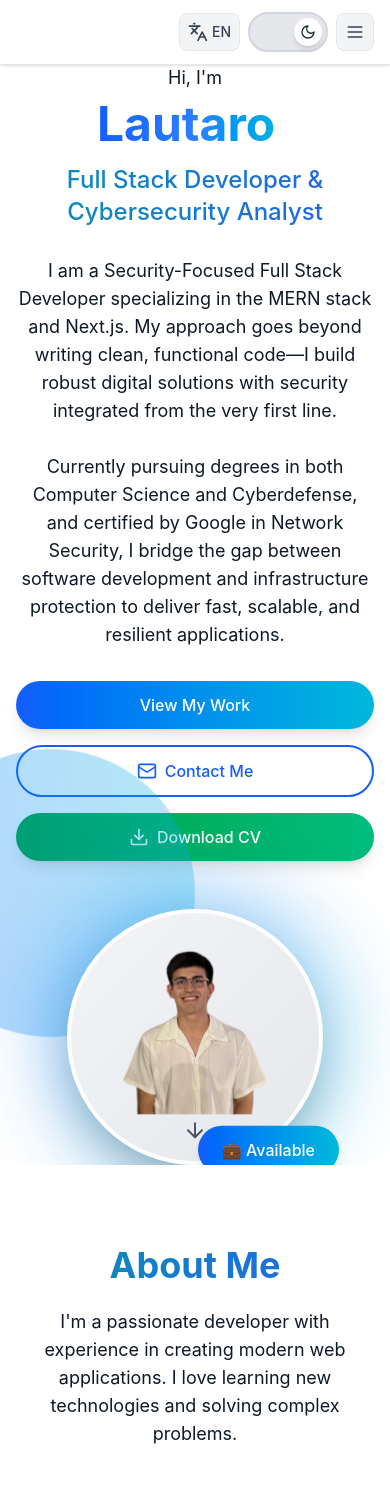
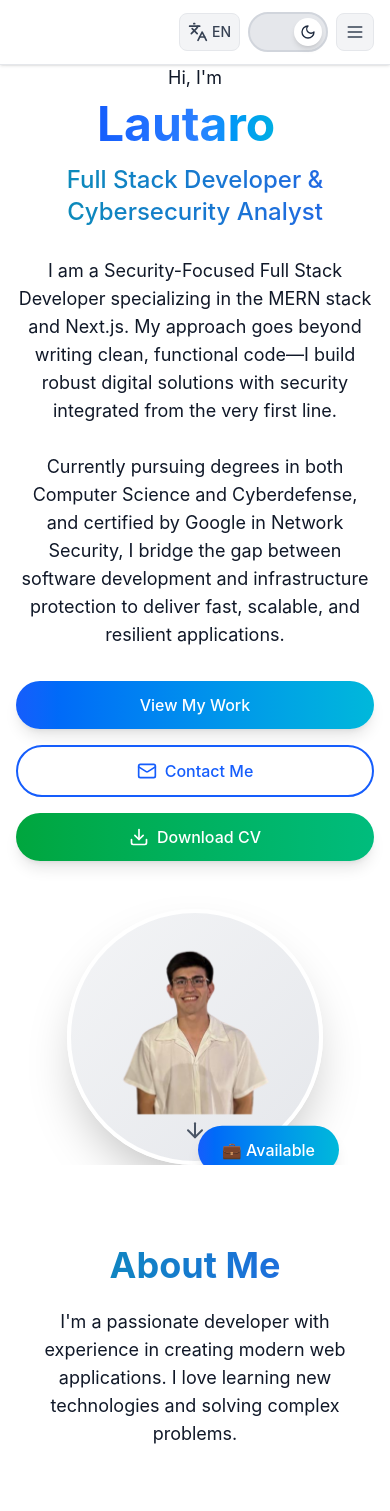
Before and after one commit to LeTrigo/Portfolio, a Next.js app: page / in a window 390 px wide. Shown: the top 1511 px of the page. Built offline with nearby package versions, Linux system fonts and the light colour scheme.

Commit message:
Se modificó el rendimiento mobile quitando algunas animaciones

```diff
--- a/src/components/Hero.tsx
+++ b/src/components/Hero.tsx
@@ -3,6 +3,7 @@
 import { motion } from "framer-motion";
 import { Typewriter } from "react-simple-typewriter";
 import { ArrowDown, Mail, Download } from "lucide-react";
+import Image from "next/image";
 import { useLanguage } from "@/context/LanguageContext";
 
 export default function Hero() {
@@ -14,7 +15,7 @@ export default function Hero() {
       className="min-h-screen flex items-center justify-center relative overflow-hidden pt-16 bg-white dark:bg-slate-900"
     >
       {/* Animated Background */}
-      <div className="absolute inset-0 -z-10">
+      <div className="absolute inset-0 -z-10 hidden md:block">
         <div className="absolute top-1/4 left-1/4 w-72 h-72 bg-cyan-500/30 rounded-full blur-3xl animate-pulse" />
         <div className="absolute bottom-1/4 right-1/4 w-96 h-96 bg-blue-500/30 rounded-full blur-3xl animate-pulse delay-1000" />
         <div className="absolute top-1/2 left-1/2 -translate-x-1/2 -translate-y-1/2 w-[500px] h-[500px] bg-linear-to-r from-slate-600/20 to-cyan-500/20 rounded-full blur-3xl animate-spin-slow" />
@@ -126,19 +127,21 @@ export default function Hero() {
               transition={{ duration: 0.3 }}
             >
               {/* Decorative Rings */}
-              <div className="absolute inset-0 rounded-full bg-linear-to-br from-blue-600 to-cyan-500 opacity-20 blur-2xl scale-110 animate-pulse" />
+              <div className="absolute inset-0 hidden md:block rounded-full bg-linear-to-br from-blue-600 to-cyan-500 opacity-20 blur-2xl scale-110 animate-pulse" />
               <div
-                className="absolute -inset-4 rounded-full bg-linear-to-br from-blue-600 to-cyan-500 opacity-30 animate-spin-slow"
+                className="absolute -inset-4 hidden md:block rounded-full bg-linear-to-br from-blue-600 to-cyan-500 opacity-30 animate-spin-slow"
                 style={{ animationDuration: "8s" }}
               />
 
               {/* Image Container */}
               <div className="relative w-64 h-64 md:w-80 md:h-80 rounded-full overflow-hidden border-4 border-white dark:border-slate-800 shadow-2xl bg-linear-to-br from-gray-100 to-gray-200 dark:from-slate-800 dark:to-slate-700">
-                {/* eslint-disable-next-line @next/next/no-img-element */}
-                <img
+                <Image
                   src="/img/profile.png"
                   alt="Profile"
-                  className="w-full h-full object-cover"
+                  fill
+                  priority
+                  sizes="(max-width: 768px) 256px, 320px"
+                  className="object-cover"
                 />
               </div>
 
--- a/src/components/Projects.tsx
+++ b/src/components/Projects.tsx
@@ -2,6 +2,7 @@
 
 import { motion } from "framer-motion";
 import { ExternalLink, Github } from "lucide-react";
+import Image from "next/image";
 import { useLanguage } from "@/context/LanguageContext";
 import projectsData from "@/data/projects.json";
 import TechIcon from "./TechIcon";
@@ -65,11 +66,12 @@ export default function Projects() {
                       {project.id}
                     </div>
                   </div>
-                  {/* eslint-disable-next-line @next/next/no-img-element */}
-                  <img
+                  <Image
                     src={project.image}
                     alt={project.title[language]}
-                    className="object-cover w-full h-full absolute inset-0"
+                    fill
+                    sizes="(max-width: 768px) 100vw, (max-width: 1024px) 50vw, 33vw"
+                    className="object-cover"
                     style={{ zIndex: 0, opacity: 0.7 }}
                   />
                 </div>
--- a/src/data/translations.ts
+++ b/src/data/translations.ts
@@ -38,7 +38,7 @@ export const translations = {
     },
     cybersecurity: {
       title: "Cybersecurity",
-      subtitle: "15 DOCX practice reports, labs and analysis work",
+      subtitle: "15 documents practice reports, labs and analysis work",
       badge: "Google Cybersecurity Certificate | {count} practices",
       intro:
         "I focus on documenting practical cybersecurity exercises in a clear, professional format that is easy to review.",
@@ -111,7 +111,7 @@ export const translations = {
     },
     cybersecurity: {
       title: "Ciberseguridad",
-      subtitle: "15 informes DOCX de práctica, laboratorios y análisis",
+      subtitle: "15 informes de práctica, laboratorios y análisis",
       badge: "Certificado de Google Cybersecurity | {count} prácticas",
       intro:
         "Me enfoco en documentar ejercicios prácticos de ciberseguridad con un formato claro y profesional, fácil de revisar.",
```
